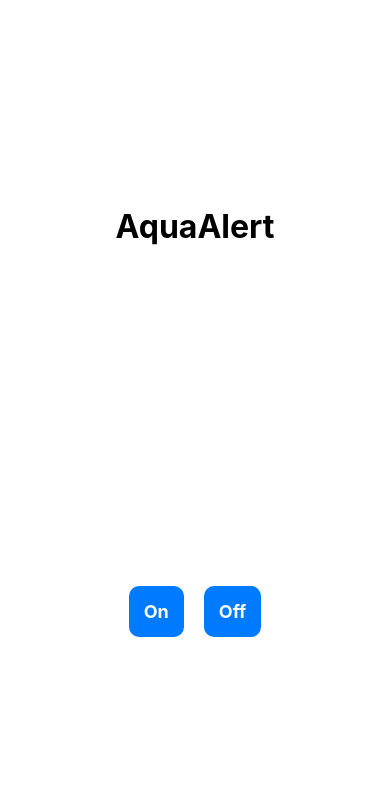
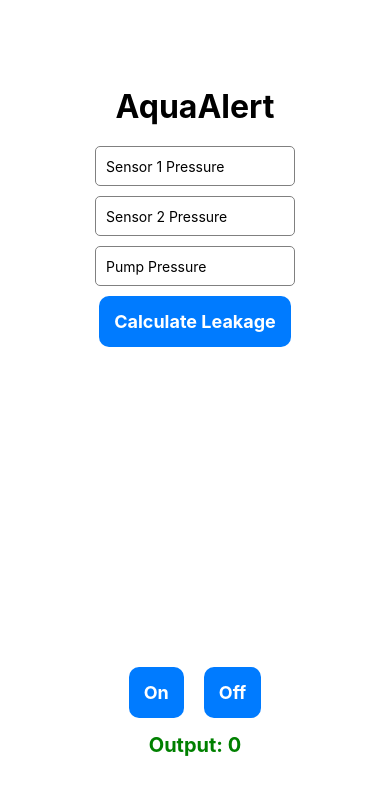
Before and after one commit to Vibhu955/Leak-detection, a React Native app in the folder frontend/: screen / in a window 390 px wide. Shown: the top 794 px of the page. Built offline with nearby package versions, Linux system fonts and the light colour scheme.

Commit message:
Update App.js

```diff
--- a/frontend/App.js
+++ b/frontend/App.js
@@ -1,42 +1,125 @@
-import React, { useState } from 'react';
-import { StyleSheet, Text, View, TouchableOpacity } from 'react-native';
-import Animated, { Easing, useSharedValue, withTiming } from 'react-native-reanimated';
-import Animation from './Animation'; // Ensure this path is correct
+import React, { useState } from "react";
+import {
+  StyleSheet,
+  Text,
+  View,
+  TouchableOpacity,
+  TextInput,
+} from "react-native";
+import Animated, {
+  useSharedValue,
+} from "react-native-reanimated";
+import Animation from "./Animation"; // Ensure this path is correct
 
 export default function App() {
   const [isWaterFlowing, setIsWaterFlowing] = useState(false);
+  const [sensor1, setSensor1] = useState("");
+  const [sensor2, setSensor2] = useState("");
+  const [pump, setPump] = useState("");
+  const [leakage, setLeakage] = useState(null);
+  const [output, setOutput] = useState(0); // 1 for On, 0 for Off
+
   const opacity = useSharedValue(0);
 
-  const handleOnPress = () => {
-    setIsWaterFlowing(true);
-    opacity.value = withTiming(1, { duration: 1000, easing: Easing.inOut(Easing.ease) });
-  };
+  const sendPostRequest = async () => {
+    const data = {
+      Sensor1_Pressure: parseFloat(sensor1) || 0,
+      Sensor2_Pressure: parseFloat(sensor2) || 0,
+      Pump_Pressure: parseFloat(pump) || 0
+    };
 
-  const handleOffPress = () => {
-    setIsWaterFlowing(false);
-    opacity.value = withTiming(0, { duration: 1000, easing: Easing.inOut(Easing.ease) });
+    try {
+      const response = await fetch(
+        "https://leak-detection.onrender.com/predict",
+        {
+          method: "POST",
+          headers: {
+            "Content-Type": "application/json",
+          },
+          body: JSON.stringify(data),
+        }
+      );
+
+      if (!response.ok) {
+        throw new Error(`HTTP error! Status: ${response.status}`);
+      }
+
+      const result = await response.json();
+      if (result && typeof result.Leakage !== "undefined") {
+        setLeakage(result.Leakage);
+      } else {
+        setLeakage("Error: Unexpected response format");
+      }
+    } catch (error) {
+      console.error("Error:", error);
+      setLeakage("Error fetching data");
+    }
   };
 
   return (
     <View style={styles.container}>
       <Text style={styles.title}>AquaAlert</Text>
 
+      <TextInput
+        style={styles.input}
+        placeholder="Sensor 1 Pressure"
+        keyboardType="numeric"
+        value={sensor1}
+        onChangeText={setSensor1}
+      />
+      <TextInput
+        style={styles.input}
+        placeholder="Sensor 2 Pressure"
+        keyboardType="numeric"
+        value={sensor2}
+        onChangeText={setSensor2}
+      />
+      <TextInput
+        style={styles.input}
+        placeholder="Pump Pressure"
+        keyboardType="numeric"
+        value={pump}
+        onChangeText={setPump}
+      />
+
+      <TouchableOpacity style={styles.button} onPress={sendPostRequest}>
+        <Text style={styles.buttonText}>Calculate Leakage</Text>
+      </TouchableOpacity>
+
+      {leakage !== null && (
+        <Text style={styles.leakageText}>Leakage: {leakage}</Text>
+      )}
+
       <Animated.View style={[styles.animationContainer, { opacity }]}>
         <Animation
-          source={require('./assets/water-flow.json')} // Path to your animation file
+          source={require("./assets/water-flow.json")}
           isPlaying={isWaterFlowing}
           style={styles.animation}
         />
       </Animated.View>
 
       <View style={styles.buttonContainer}>
-        <TouchableOpacity style={styles.button} onPress={handleOnPress}>
+        <TouchableOpacity
+          style={styles.button}
+          onPress={() => {
+            setIsWaterFlowing(true);
+            setOutput(1);
+          }}
+        >
           <Text style={styles.buttonText}>On</Text>
         </TouchableOpacity>
-        <TouchableOpacity style={styles.button} onPress={handleOffPress}>
+        <TouchableOpacity
+          style={styles.button}
+          onPress={() => {
+            setIsWaterFlowing(false);
+            setOutput(0);
+          }}
+        >
           <Text style={styles.buttonText}>Off</Text>
         </TouchableOpacity>
       </View>
+
+      <Text style={styles.outputText}>Output: {output}</Text>
     </View>
   );
 }
@@ -44,38 +127,58 @@ export default function App() {
 const styles = StyleSheet.create({
   container: {
     flex: 1,
-    backgroundColor: '#fff',
-    alignItems: 'center',
-    justifyContent: 'center',
+    backgroundColor: "#fff",
+    alignItems: "center",
+    justifyContent: "center",
   },
   title: {
     fontSize: 32,
-    fontWeight: 'bold',
+    fontWeight: "bold",
     marginBottom: 20,
+  },
+  input: {
+    width: 200,
+    height: 40,
+    borderColor: "gray",
+    borderWidth: 1,
+    borderRadius: 5,
+    marginBottom: 10,
+    paddingLeft: 10,
+  },
+  leakageText: {
+    fontSize: 18,
+    fontWeight: "bold",
+    marginTop: 10,
   },
   animationContainer: {
     width: 300,
     height: 300,
-    alignItems: 'center',
-    justifyContent: 'center',
+    alignItems: "center",
+    justifyContent: "center",
   },
   animation: {
-    width: '100%',
-    height: '100%',
+    width: "100%",
+    height: "100%",
   },
   buttonContainer: {
-    flexDirection: 'row',
+    flexDirection: "row",
     marginTop: 20,
   },
   button: {
-    backgroundColor: '#007BFF',
+    backgroundColor: "#007BFF",
     padding: 15,
     borderRadius: 10,
     marginHorizontal: 10,
   },
   buttonText: {
-    color: '#fff',
+    color: "#fff",
     fontSize: 18,
-    fontWeight: 'bold',
+    fontWeight: "bold",
+  },
+  outputText: {
+    fontSize: 20,
+    fontWeight: "bold",
+    marginTop: 15,
+    color: "green",
   },
 });
```
